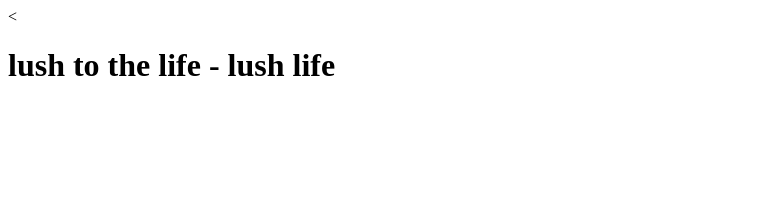
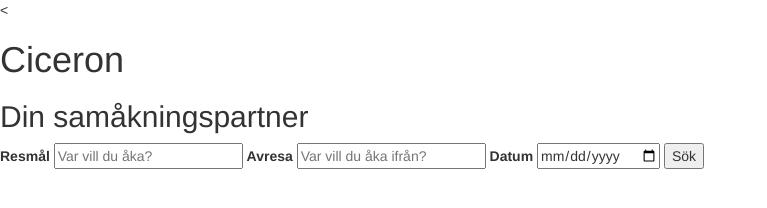
Before and after one commit to Joni91/Ciceron, a plain HTML site: page index.html in a window 1280 px wide. Shown: the whole page, without its empty margins (0-767 px from the left). Drawn offline with nearby package versions, Linux system fonts and the light colour scheme.

Commit message:
Update index.html

```diff
--- a/index.html
+++ b/index.html
@@ -1,9 +1,24 @@
 <<!DOCTYPE html>
 <html>
-<head>
-	<title>tjoooo</title>
-</head>
-<body>
-	<h1>lush to the life - lush life</h1>
-</body>
+	<head>
+		<title>Ciceron - din samåkningspartner!</title>
+		<meta charset="utf-8"/>
+		<link rel="stylesheet" href="http://maxcdn.bootstrapcdn.com/bootstrap/3.3.6/css/bootstrap.min.css">
+	</head>
+	<body>
+		<h1>Ciceron</h1>
+		<h2>Din samåkningspartner</h2>
+		<form id="search" method="POST" action="#">
+			<label for="resmal">Resmål<br></label>
+			<input type="text" id="resmal" placeholder="Var vill du åka?">
+
+			<label for="avresa">Avresa<br></label>
+			<input type="text" id="avresa" placeholder="Var vill du åka ifrån?">
+
+			<label type="datum">Datum<br></label>
+			<input type="date" id="datum">
+
+			<button id="sok" type="submit">Sök</button>
+		</form>
+	</body>
 </html>
```
